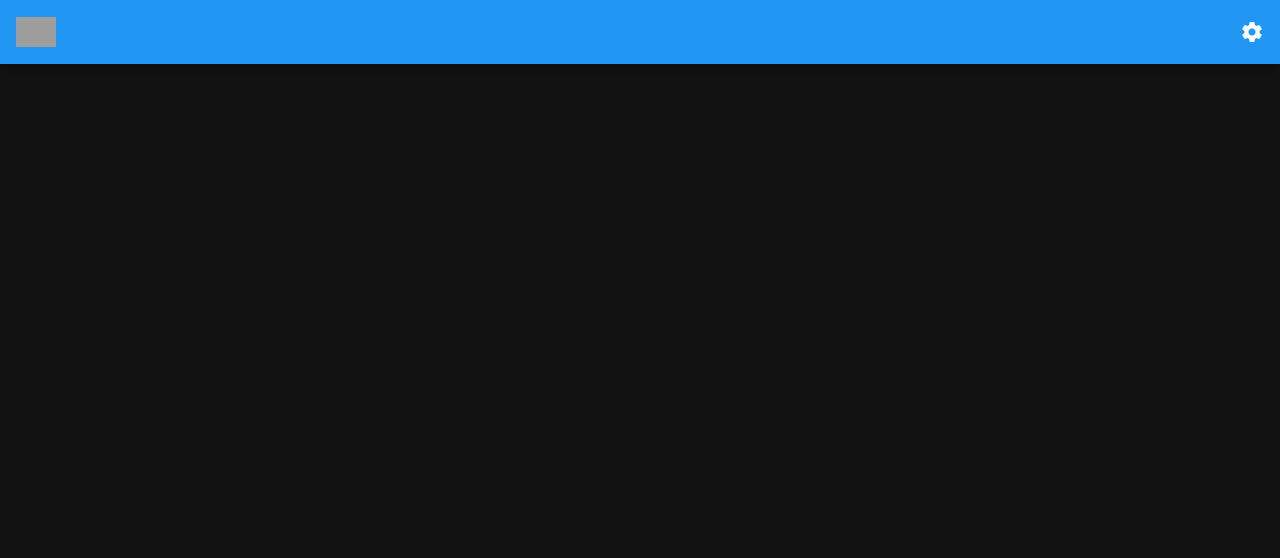
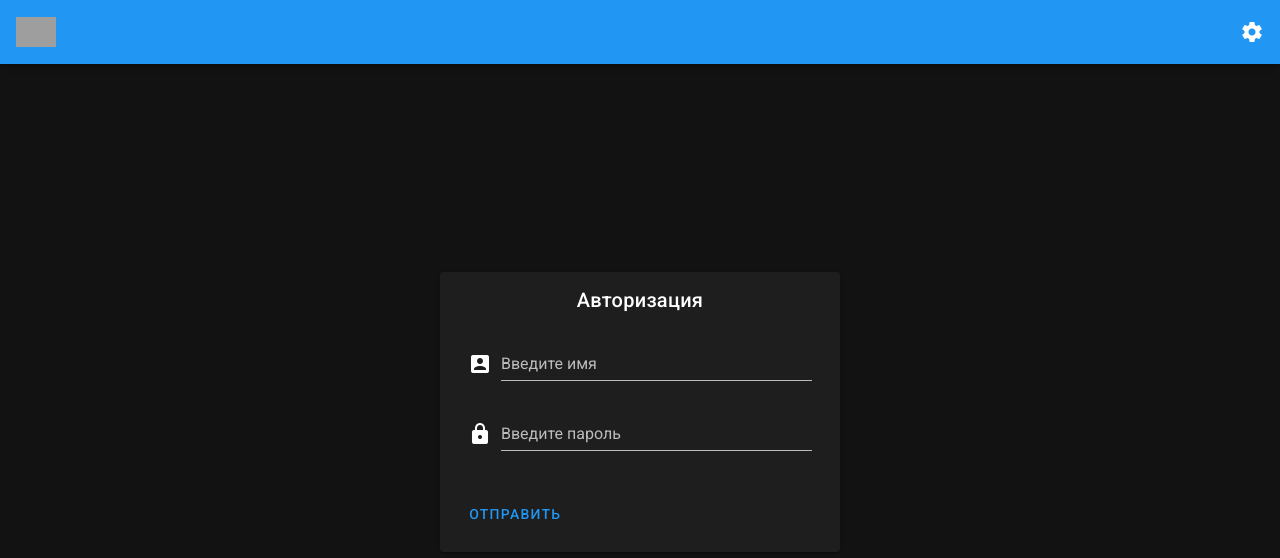
Before and after one commit to DanzigWebb/fs-server-front, a Vue app: page /auth in a window 1280 px wide. Shown: the top 558 px of the page. Built offline with nearby package versions, Linux system fonts and the light colour scheme; grey boxes are pictures that could not be loaded.

Commit message:
feat: add login

```diff
--- /dev/null
+++ b/src/components/auth/AU-login.vue
@@ -0,0 +1,37 @@
+<template>
+  <v-card
+      class="mx-auto pa-3"
+      max-width="400"
+  >
+    <v-toolbar-title class="title white--text text-center">
+      Авторизация
+    </v-toolbar-title>
+
+    <v-card-text>
+      <v-text-field
+          v-model="login"
+          prepend-icon="mdi-account-box"
+          label="Введите имя">
+      </v-text-field>
+      <v-text-field
+          v-model="password"
+          prepend-icon="mdi-lock"
+          label="Введите пароль">
+      </v-text-field>
+    </v-card-text>
+
+    <v-card-actions>
+      <v-btn text color="primary" @click="$emit('onSubmit', {login, password})">Отправить</v-btn>
+    </v-card-actions>
+
+  </v-card>
+</template>
+
+<script>
+export default {
+  data: () => ({
+    login: '',
+    password: ''
+  })
+}
+</script>
--- a/src/router/index.js
+++ b/src/router/index.js
@@ -1,6 +1,7 @@
 import Vue from 'vue'
 import VueRouter from 'vue-router'
-import Home from '../views/Home.vue'
+import Home from '@/views/Home.vue'
+import Auth from '@/views/Auth.vue'
 
 Vue.use(VueRouter)
 
@@ -9,7 +10,12 @@ const routes = [
     path: '/',
     name: 'Home',
     component: Home
-  }
+  },
+  {
+    path: '/auth',
+    name: 'Auth',
+    component: Auth
+  },
 ]
 
 const router = new VueRouter({
--- /dev/null
+++ b/src/service/auth/auth.js
@@ -0,0 +1,19 @@
+import server from '@/service/config'
+import { AuthResponse } from '@/service/models/auth/login'
+
+export const loginUser = async (login, password) => {
+  const body = {
+    login, password
+  }
+
+  const resp = await fetch(server.host + 'authorization', {
+    method:  'POST',
+    body:    JSON.stringify(body),
+    headers: {
+      'Content-Type': 'application/json'
+    }
+  })
+
+  const toJSON = await resp.json()
+  return new AuthResponse(toJSON)
+}
--- /dev/null
+++ b/src/service/models/auth/login.js
@@ -0,0 +1,7 @@
+export class AuthResponse {
+  constructor(params) {
+    this.token = params.token
+    this.login = params.login
+    this.role = params.role
+  }
+}
--- /dev/null
+++ b/src/views/Auth.vue
@@ -0,0 +1,41 @@
+<template>
+  <v-container>
+    <div class="auth__wrapper">
+      <AULogin class="auth__card" @onSubmit="onLogin($event)" />
+    </div>
+  </v-container>
+</template>
+
+<style lang="scss">
+.auth {
+  &__wrapper {
+    height: calc(100vh - (64px * 2));
+    display: grid;
+    align-items: center;
+  }
+  &__card {
+    width: 100%;
+  }
+}
+</style>
+
+<script>
+import { loginUser } from '@/service/auth/auth'
+
+import AULogin from '@/components/auth/AU-login'
+
+export default {
+  components: {
+    AULogin
+  },
+
+  methods: {
+    async onLogin({login, password}) {
+      const loginData = await loginUser(login, password)
+      localStorage.setItem('userLogin', loginData.login)
+      localStorage.setItem('userRole', loginData.role)
+      localStorage.setItem('token', loginData.token)
+    }
+  }
+}
+</script>
```
